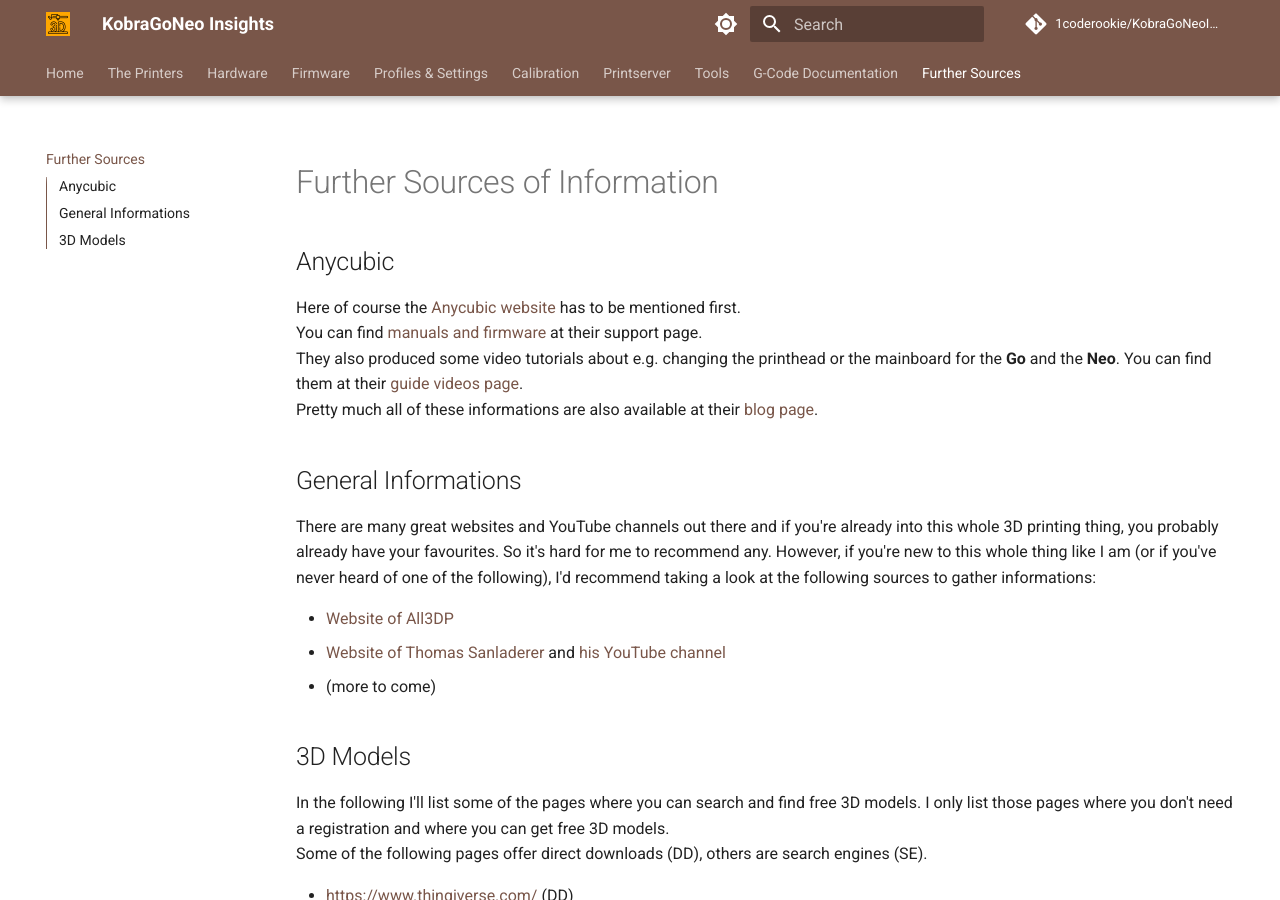
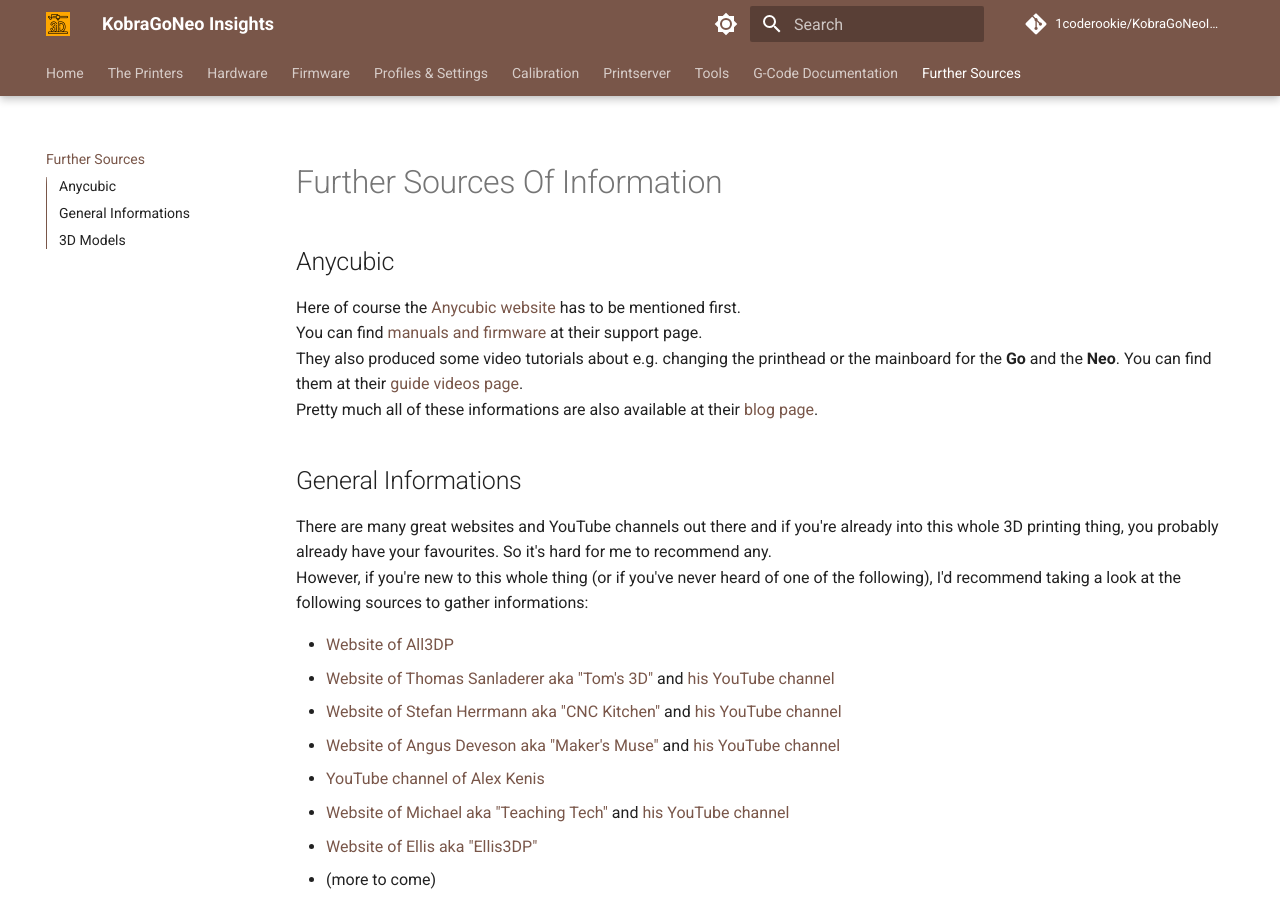
Before and after one commit to 1coderookie/KobraGoNeoInsights, an MkDocs documentation site: the page built from docs/further_sources.md, in a window 1280 px wide and 900 px high. Built offline with MkDocs 1.6.1 and Material for MkDocs 9.7.7, drawn with Linux system fonts in a browser that asks for light colours; comment, search, counter and statistics services are not loaded.

Commit message:
Update further_sources.md

```diff
--- a/docs/further_sources.md
+++ b/docs/further_sources.md
@@ -1,6 +1,6 @@
 <link rel=”manifest” href=”docs/manifest.webmanifest”>
 
-# Further Sources of Information
+# Further Sources Of Information
 
 ## Anycubic
 Here of course the [Anycubic website](https://www.anycubic.com) has to be mentioned first.
@@ -9,10 +9,16 @@
 Pretty much all of these informations are also available at their [blog page](https://www.anycubic.com/blogs/news/all-you-need-to-know-about-kobra-series).
 
 ## General Informations
-There are many great websites and YouTube channels out there and if you're already into this whole 3D printing thing, you probably already have your favourites. So it's hard for me to recommend any. However, if you're new to this whole thing like I am (or if you've never heard of one of the following), I'd recommend taking a look at the following sources to gather informations:
+There are many great websites and YouTube channels out there and if you're already into this whole 3D printing thing, you probably already have your favourites. So it's hard for me to recommend any.
+However, if you're new to this whole thing (or if you've never heard of one of the following), I'd recommend taking a look at the following sources to gather informations:
 
 - [Website of All3DP](https://all3dp.com/)
-- [Website of Thomas Sanladerer](https://toms3d.org/) and [his YouTube channel](https://www.youtube.com/thomassanladerer)
+- [Website of Thomas Sanladerer aka "Tom's 3D"](https://toms3d.org/) and [his YouTube channel](https://www.youtube.com/thomassanladerer)
+- [Website of Stefan Herrmann aka "CNC Kitchen"](https://www.cnckitchen.com/) and [his YouTube channel](https://www.youtube.com/@CNCKitchen)
+- [Website of Angus Deveson aka "Maker's Muse"](https://www.makersmuse.com/) and [his YouTube channel](https://www.youtube.com/@MakersMuse)
+- [YouTube channel of Alex Kenis](https://www.youtube.com/@AlexKenis)
+- [Website of Michael aka "Teaching Tech"](https://teachingtechyt.github.io/) and [his YouTube channel](https://www.youtube.com/@TeachingTech)
+- [Website of Ellis aka "Ellis3DP"](https://ellis3dp.com/Print-Tuning-Guide/)
 - (more to come)
 
 ## 3D Models
```
